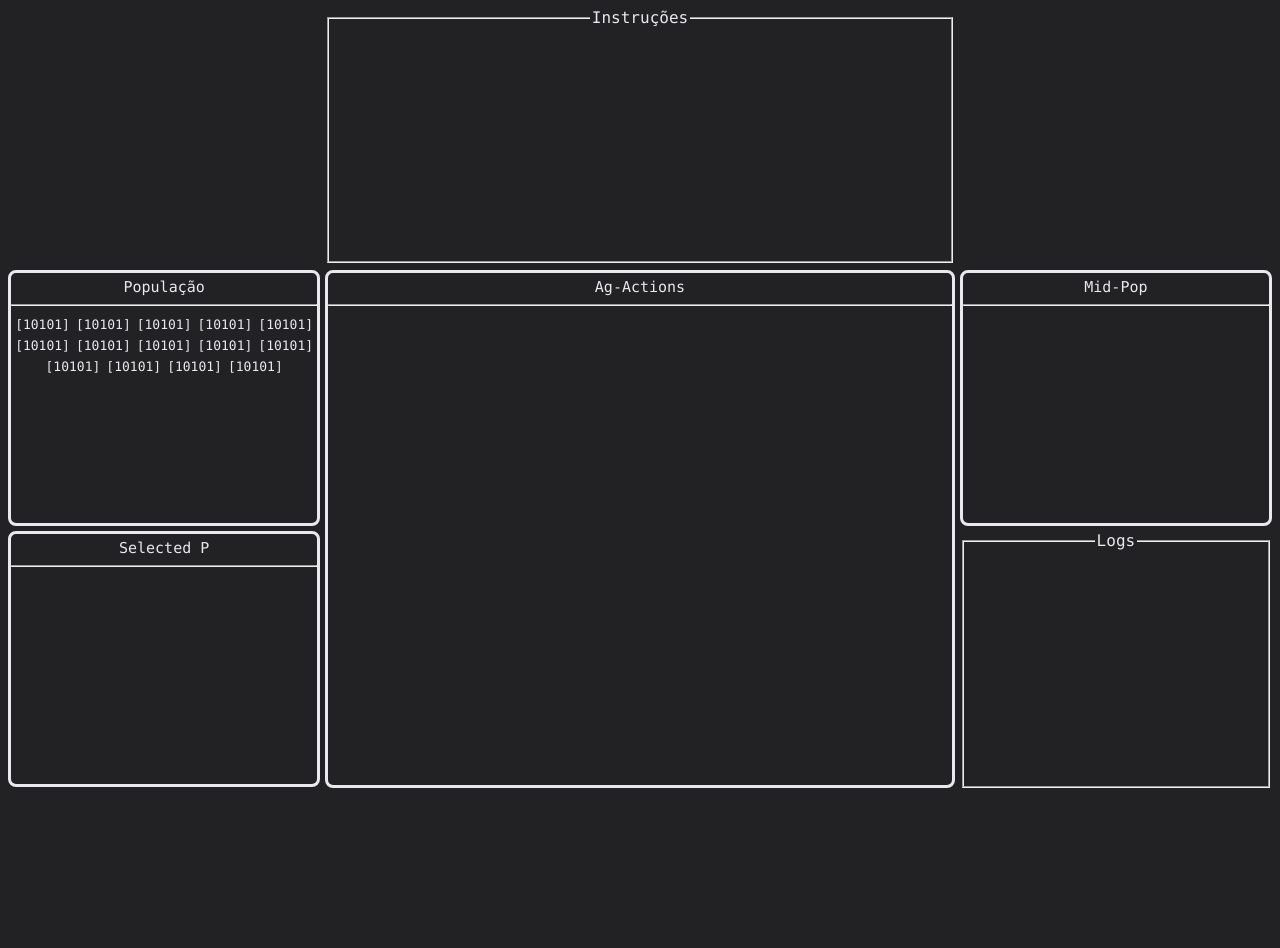
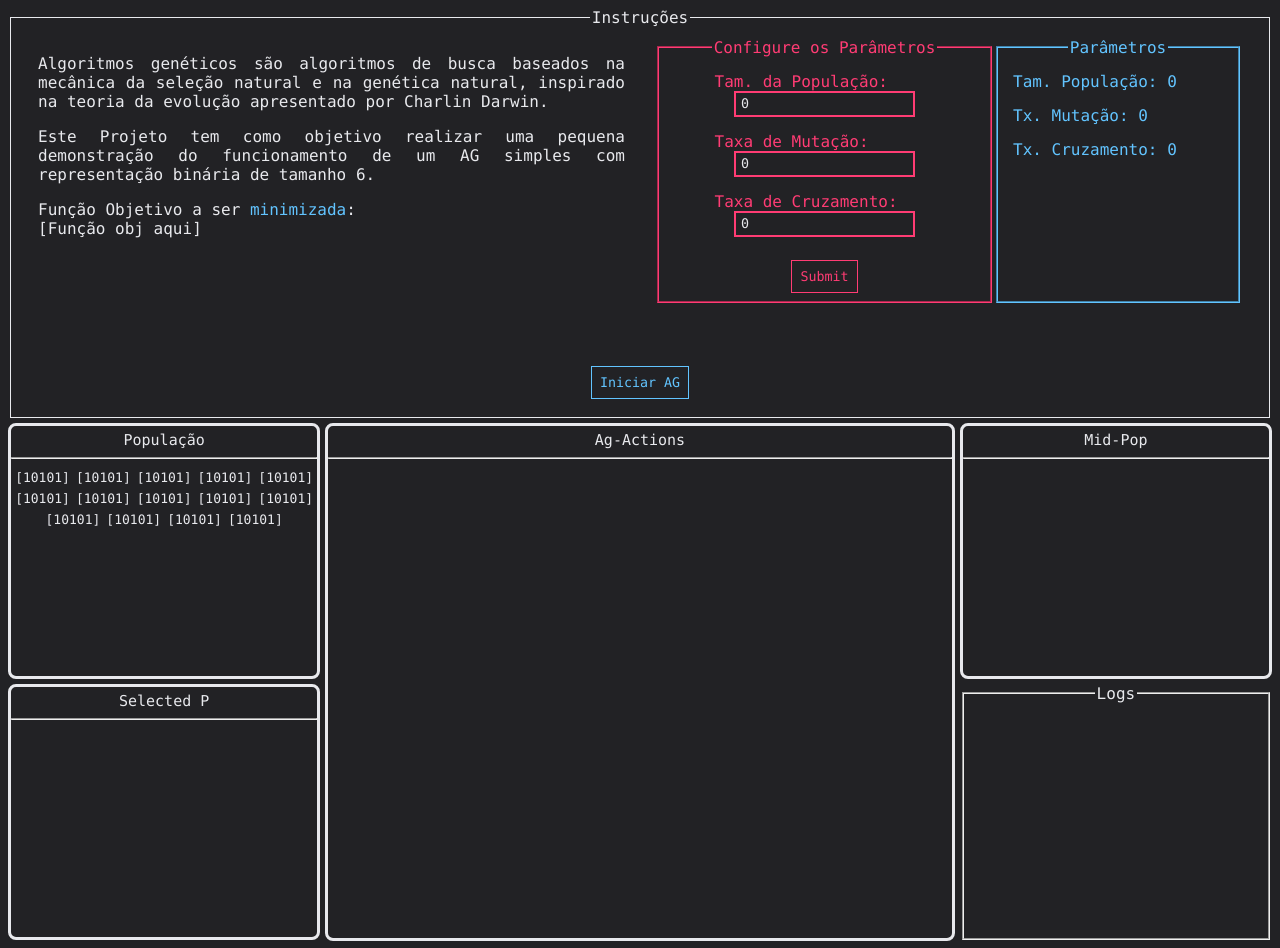
Before and after one commit to Niehaus/ag-vuejs, a Vue app in the folder ag-vite/: page / in a window 1280 px wide. Before the commit the page ends 800 px from the top, so only its background shows below. Built offline with nearby package versions, Linux system fonts and the light colour scheme.

Commit message:
Implement Custom events with Emitter

```diff
--- a/ag-vite/package.json
+++ b/ag-vite/package.json
@@ -6,6 +6,9 @@
     "build": "vite build"
   },
   "dependencies": {
+    "jquery": "^3.5.1",
+    "mitt": "^2.1.0",
+    "popper.js": "^1.16.1",
     "vue": "^3.0.4"
   },
   "devDependencies": {
--- a/ag-vite/src/App.vue
+++ b/ag-vite/src/App.vue
@@ -1,7 +1,8 @@
 <template>
+
     <div class="grid-container">
-    <div class="instructions">
-      <Instructions></Instructions>
+      <div class="instructions" >
+        <instructions ></instructions>
       </div>
       <div class="ag-actions">
         <AgActions></AgActions>
@@ -16,9 +17,10 @@
         <MidPop></MidPop>
       </div>
       <div class="console-log">
-      <ConsoleLog></ConsoleLog>
+        <console-log></console-log>
       </div>
     </div>
+
 </template>
 
 <script>
--- /dev/null
+++ b/ag-vite/src/assets/console.sass
@@ -0,0 +1,6 @@
+@import 'src/variables'
+
+.console
+  height: 237px !important
+  p
+    text-align: left
--- /dev/null
+++ b/ag-vite/src/assets/instructions.sass
@@ -0,0 +1,57 @@
+
+@import "src/variables.sass"
+
+.parametros
+  border-color: $error-color
+  color: $error-color
+  text-align: center
+
+  label
+    display: inline-block
+    width: 220px
+    text-align: left
+
+  input
+    border-color: $error-color
+  input[type=number]
+    -moz-appearance: textfield
+    padding-left: 5px
+
+  &.show
+    border-color: $primary-color
+    color: $primary-color
+    min-height: 203px
+
+    label
+      width: 210px
+    input
+      border-color: $primary-color
+
+  button
+    border-color: $error-color
+    color: $error-color
+
+  button:hover
+    background-color: $error-color
+    color: $invert-font-color
+
+.instructions
+  //min-height: 390px
+  //padding: 0 25px 10px
+  border: 1px solid $font-color
+
+  .text
+    min-height: 160px
+  p
+    text-align: justify !important
+
+.col-text, .col-param
+  display: flex
+  width: 50%
+  margin: 5px 15px
+  justify-content: center
+
+  .block
+    margin: 15px
+  fieldset
+    padding: 0
--- a/ag-vite/src/components/AgActions.vue
+++ b/ag-vite/src/components/AgActions.vue
@@ -16,5 +16,5 @@ name: "AgActions"
 
 .panel
   &.ag-actions
-    height: 512px
+    height: 512px !important
 </style>
--- a/ag-vite/src/components/ConsoleLog.vue
+++ b/ag-vite/src/components/ConsoleLog.vue
@@ -1,22 +1,33 @@
 <template>
-  <div>
     <fieldset class="console">
       <legend>Logs</legend>
+      <div class="text-box">
+        <p v-for="log in logs"> > {{ log }} </p>
+      </div>
     </fieldset>
-  </div>
 </template>
 
 <script>
 export default {
-name: "ConsoleLog"
+  name: "ConsoleLog",
+  data() {
+    return {
+      logs: []
+    }
+  },
+  methods: {
+    display(logMessage) {
+      this.logs.push(logMessage)
+    }
+  },
+  mounted() {
+    this.emitter.on("display-logs", this.display)
+  }
 }
 </script>
 
 <style lang="sass" scoped>
 
-@import 'src/variables'
-
-.console
-  height: 237px
+@import "src/assets/console"
 
 </style>
--- a/ag-vite/src/components/Instructions.vue
+++ b/ag-vite/src/components/Instructions.vue
@@ -2,20 +2,90 @@
 <div>
   <fieldset class="instructions">
     <legend>Instruções</legend>
+    <div class="row">
+      <div class="col-text">
+        <div class="text">
+          <p>Algoritmos genéticos são algoritmos de busca baseados na mecânica da seleção
+            natural e na genética natural, inspirado na teoria da evolução apresentado por
+            Charlin Darwin.</p>
+          <p>Este Projeto tem como objetivo realizar uma pequena demonstração do funcionamento
+            de um AG simples com representação binária de tamanho 6.</p>
+          <p>Função Objetivo a ser <span>minimizada</span>:
+          <br>
+            [Função obj aqui]
+          </p>
+        </div>
+      </div>
+
+      <div class="col-param">
+        <fieldset class="parametros">
+          <legend>Configure os Parâmetros</legend>
+          <div class="block">
+            <label>
+              Tam. da População:
+            </label>
+            <input type="number" v-model="tam_pop"/>
+          </div>
+          <div class="block">
+            <label>
+              Taxa de Mutação:
+            </label>
+            <input type="number" v-model="tx_cruz"/>
+          </div>
+          <div class="block">
+            <label>Taxa de Cruzamento:</label>
+            <input type="number" v-model="tx_mut"/>
+          </div>
+          <button class="sub-param" v-on:click="getFormValues">Submit</button>
+        </fieldset>
+
+        <fieldset class="parametros show">
+          <legend>Parâmetros</legend>
+          <div class="block">
+            <label>
+              Tam. População: {{tam_pop}}
+            </label>
+          </div>
+          <div class="block">
+            <label>
+              Tx. Mutação: {{tx_mut}}
+            </label>
+          </div>
+          <div class="block">
+            <label>Tx. Cruzamento: {{tx_cruz}}</label>
+          </div>
+        </fieldset>
+      </div>
+    </div>
+
+    <button class="btn" @click="iniciarAG">Iniciar AG</button>
   </fieldset>
 </div>
 </template>
 
 <script>
+
 export default {
-name: "Instructions"
+  name: "Instructions",
+  data() {
+    return{
+      tx_mut: 0,
+      tx_cruz: 0,
+      tam_pop: 0
+    }
+  },
+  methods: {
+    getFormValues() {
+      console.log(this.tx_mut)
+    },
+    iniciarAG() {
+      this.emitter.emit('display-logs', 'iniciando Ag')
+    }
+  }
 }
 </script>
 
 <style lang="sass" scoped>
-@import "src/variables.sass"
-
-.instructions
-  min-height: 235px
+@import "src/assets/instructions.sass"
 
 </style>
--- a/ag-vite/src/components/PopPanel.vue
+++ b/ag-vite/src/components/PopPanel.vue
@@ -2,7 +2,7 @@
 <div class="panel">
 <div class="title">População</div>
   <hr class="panel-header">
-  <div class="pop-rep">
+  <div class="text-box">
     <div class="indiv" v-for="indiv in population">
       {{indiv}}
     </div>
@@ -30,9 +30,4 @@ export default {
   margin: 3px
   font-size: 13px
 
-.pop-rep
-  height: 250px
-  overflow: auto
-
-
 </style>
--- a/ag-vite/src/index.css
+++ b/ag-vite/src/index.css
@@ -25,10 +25,10 @@ body {
 .grid-container {
   display: grid;
   grid-template-columns: 1fr 1fr 1fr 1fr;
-  grid-template-rows: 1fr 1fr 1fr;
+  grid-template-rows: 0.5fr 0.5fr 0.5fr;
   gap: 5px 5px;
   grid-template-areas:
-    ". instructions instructions ."
+    "instructions instructions instructions instructions"
     "population ag-actions ag-actions mid-population"
     "selected-parents ag-actions ag-actions console-log";
   font-family: "Lucida Console", serif;
@@ -45,3 +45,15 @@ body {
 .mid-population { grid-area: mid-population; }
 
 .console-log { grid-area: console-log; }
+
+/*Breakpoints*/
+/*@media (min-width: 990px) {*/
+/*  .pop-rep {*/
+/*    height: 260px;*/
+/*  }*/
+
+/*  .panel {*/
+/*    height: 250px;*/
+/*  }*/
+
+/*}*/
--- a/ag-vite/src/main.js
+++ b/ag-vite/src/main.js
@@ -1,5 +1,18 @@
 import { createApp } from 'vue'
 import App from './App.vue'
 import './index.css'
+import './variables.sass'
+import "jquery";
 
-createApp(App).mount('#app')
+import Instructions from "./components/Instructions.vue";
+import ConsoleLog from "./components/ConsoleLog.vue";
+
+// window.$ = window.jQuery = require('jquery');
+import mitt from 'mitt';
+const emitter = mitt();
+let app = createApp(App)
+app.config.globalProperties.emitter = emitter
+app.mount('#app')
+
+app.component('instructions', Instructions)
+app.component('console-log', ConsoleLog)
--- a/ag-vite/src/variables.sass
+++ b/ag-vite/src/variables.sass
@@ -4,11 +4,22 @@ $font-color: #e8e9ed
 $invert-font-color: #222225
 $general-font: "Lucida Console", serif
 $global-font-size: 15px
+$error-color: #ff3c74
+$succes-color: rgb(8, 209, 14)
 
 body
-  background-color: $background-color
-  font-family: $general-font
-  color: $font-color
+  background-color: $background-color !important
+  font-family: $general-font !important
+  color: $font-color !important
+
+.row
+  display: flex
+  margin-bottom: 50px
+
+.text-box
+  //height: 260px
+  height: 200px
+  overflow: auto
 
 .panel
   border: 3px solid $font-color
@@ -23,3 +34,26 @@ body
 
   .panel-header
     color: $font-color
+button
+  background-color: $background-color
+  color: $primary-color
+  font-family: $general-font
+  border: 1px solid $primary-color
+  padding: 8px
+  cursor: pointer
+  margin: 8px 0
+
+button:hover
+  background-color: $primary-color
+  color: $invert-font-color
+
+input
+  border: 2px solid $primary-color
+  background-color: $background-color
+  color: $font-color
+  font-family: $general-font
+  height: 20px
+
+span
+  color: $primary-color
+  //font-weight: bold
```
Also changed, not shown: 2 other files (tests, documents, lock files or other folders). Lines whose indentation alone changed are shown as unchanged.
